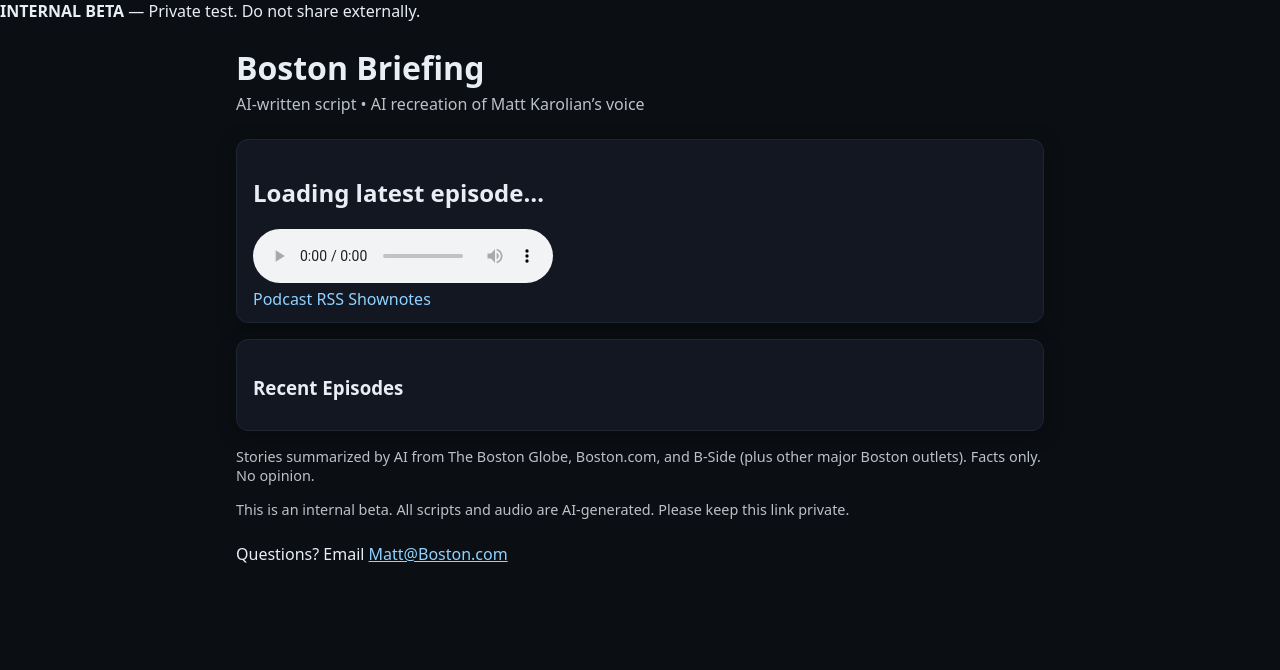
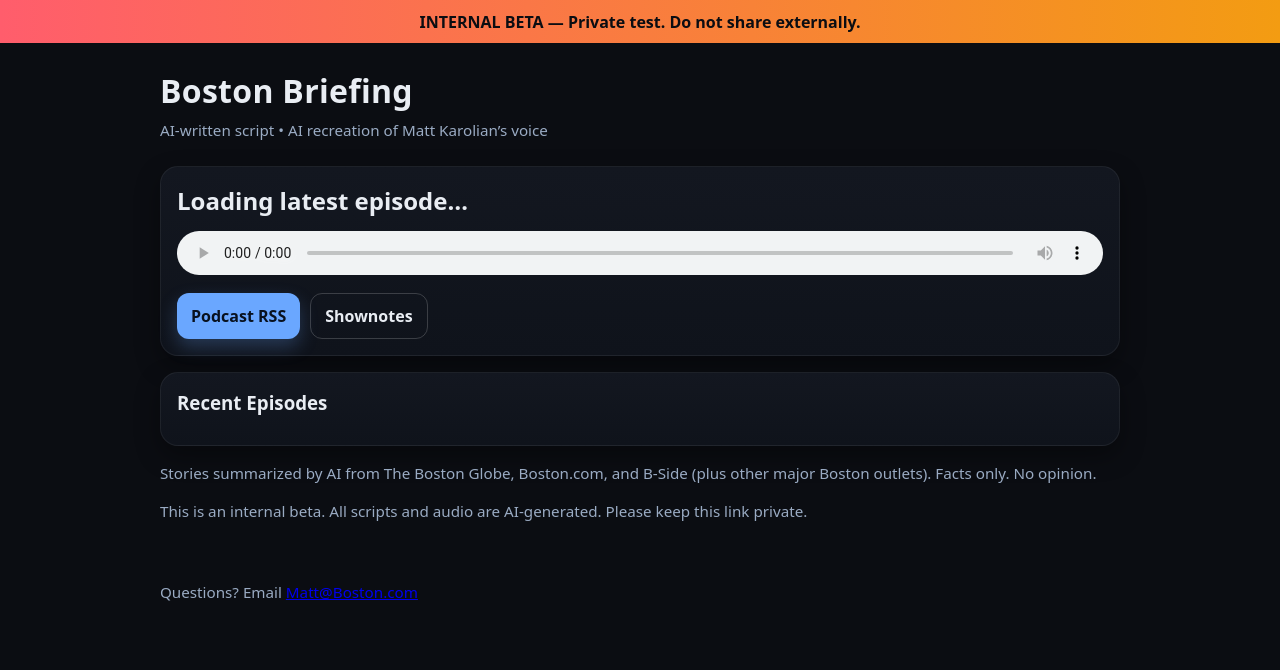
Before and after one commit to GlobeKarolian/hourlypod, a plain HTML site: page public/index.html in a window 1280 px wide. Drawn offline with Linux system fonts and the light colour scheme; a script that the page names is missing.

Commit message:
Update style.css

```diff
--- a/public/style.css
+++ b/public/style.css
@@ -1,8 +1,64 @@
-*{box-sizing:border-box}body{margin:0;font-family:system-ui,-apple-system,Segoe UI,Roboto,Helvetica,Arial,sans-serif;background:#0b0e12;color:#e9eef5}a{color:#8fd3ff}
-.wrap{max-width:840px;margin:24px auto;padding:0 16px}
-.beta{background:#ffcc00;color:#222;padding:8px 12px;text-align:center;font-weight:700}
-header h1{margin:8px 0 4px 0}
-.tag{opacity:.8;margin:0 0 8px 0}
-.card{background:#121722;border:1px solid #1e2633;border-radius:12px;padding:16px 16px 12px 16px;margin:16px 0;box-shadow:0 4px 20px rgba(0,0,0,.25)}
-.small{opacity:.8;font-size:.9rem}
-ul{margin:0;padding-left:18px}
+:root {
+  --bg: #0b0d12;
+  --panel: #131720;
+  --panel-2: #0f131b;
+  --text: #e9edf3;
+  --muted: #9aabc3;
+  --brand: #6aa7ff;
+  --accent: #ffd166;
+  --shadow: 0 10px 24px rgba(0,0,0,.35);
+  --radius: 18px;
+}
+
+* { box-sizing: border-box; }
+html, body { margin: 0; padding: 0; background: var(--bg); color: var(--text); font: 16px/1.5 system-ui, -apple-system, Segoe UI, Roboto, Inter, Arial, sans-serif; }
+
+.wrap { width: min(960px, 92vw); margin: 0 auto; }
+
+.beta-banner {
+  background: linear-gradient(90deg, #ff5d6c, #f39c12);
+  color: #0b0d12; text-align: center; padding: .6rem .8rem; font-weight: 700;
+}
+
+.header { padding: 24px 0 8px; }
+.header h1 { margin: 0 0 4px; letter-spacing: .3px; }
+.tag { margin: 0; color: var(--muted); font-size: .95rem; }
+
+.card {
+  background: linear-gradient(180deg, var(--panel), var(--panel-2));
+  border: 1px solid rgba(255,255,255,.06);
+  border-radius: var(--radius);
+  box-shadow: var(--shadow);
+  padding: 16px;
+  margin: 16px 0;
+}
+
+h2, h3 { margin: 0 0 12px; }
+.small { font-size: .95rem; }
+.dim { color: var(--muted); }
+.footer { padding: 28px 0 48px; color: var(--muted); font-size: .95rem; }
+
+audio { width: 100%; height: 44px; border-radius: 10px; outline: none; }
+
+.row { display: flex; gap: 10px; margin-top: 12px; flex-wrap: wrap; }
+.btn {
+  background: var(--brand);
+  color: #08111f; text-decoration: none; font-weight: 700;
+  padding: 10px 14px; border-radius: 12px; display: inline-flex; align-items: center; gap: 8px;
+  box-shadow: 0 8px 18px rgba(106,167,255,.25);
+}
+.btn:hover { filter: brightness(1.05); }
+.btn-ghost {
+  background: transparent; color: var(--text); border: 1px solid rgba(255,255,255,.18);
+  box-shadow: none;
+}
+
+.episodes { list-style: none; padding: 0; margin: 0; }
+.episodes li {
+  display: grid; grid-template-columns: 1fr auto; gap: 10px;
+  padding: 10px 0; border-top: 1px dashed rgba(255,255,255,.08);
+}
+.episodes li:first-child { border-top: 0; }
+.ep-title { color: var(--text); text-decoration: none; }
+.ep-title:hover { text-decoration: underline; }
+.ep-meta { color: var(--muted); font-size: .9rem; }
```
